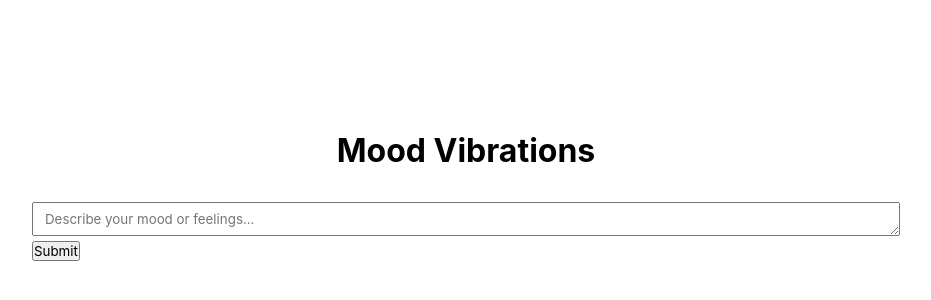
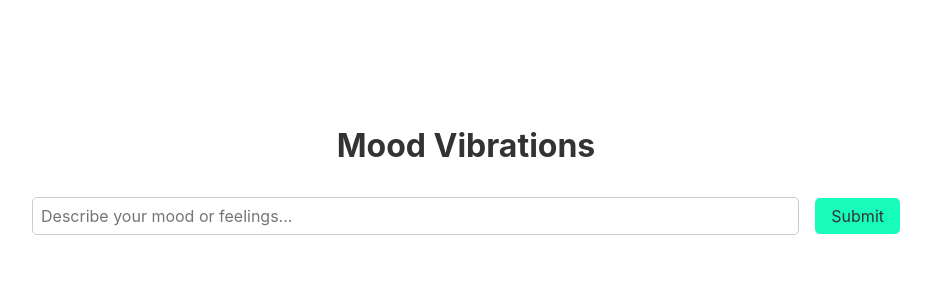
Before and after one commit to agviray/mood-vibrations, a React (Vite) app in the folder client/: page / in a window 1280 px wide. Shown: the part 204-504 px from the top of the page, without its empty margins (174-1105 px from the left). Built offline with nearby package versions, Linux system fonts and the light colour scheme.

Commit message:
create initial styles for UserTextForm

```diff
--- a/client/src/components/UserTextForm.jsx
+++ b/client/src/components/UserTextForm.jsx
@@ -1,6 +1,7 @@
 import { useState } from 'react';
 import PropTypes from 'prop-types';
 import axios from 'axios';
+import { StyledUserTextForm } from './styles/StyledUserTextForm.styled';
 
 const UserInputForm = ({ onAiResponseChange }) => {
   const [userText, setUserText] = useState('');
@@ -28,16 +29,17 @@ const UserInputForm = ({ onAiResponseChange }) => {
 
   return (
     <>
-      <form onSubmit={handleSubmit}>
+      <StyledUserTextForm onSubmit={handleSubmit}>
         <textarea
           value={userText}
           onChange={(event) => setUserText(event.target.value)}
           placeholder="Describe your mood or feelings..."
           rows={1}
           cols={30}
+          maxLength={100}
         ></textarea>
         <button type="submit">Submit</button>
-      </form>
+      </StyledUserTextForm>
     </>
   );
 };
--- /dev/null
+++ b/client/src/components/styles/StyledUserTextForm.styled.jsx
@@ -0,0 +1,33 @@
+import styled from 'styled-components';
+
+export const StyledUserTextForm = styled.form`
+  display: flex;
+  justify-content: center;
+  align-items: center;
+  padding-bottom: 2rem;
+  gap: 1rem;
+
+  & textarea {
+    width: 100%;
+    padding: 0.5rem;
+    font-size: 1rem;
+    border-radius: 5px;
+    border: 1px solid #cccccc;
+    outline: none;
+    resize: none;
+  }
+
+  & button {
+    padding: 0.5rem 1rem;
+    border-radius: 5px;
+    border: none;
+    background-color: #18fcbb;
+    color: #333333;
+    cursor: pointer;
+    font-size: 1rem;
+
+    &:hover {
+      background-color: #13d79f;
+    }
+  }
+`;
--- a/client/src/index.css
+++ b/client/src/index.css
@@ -8,11 +8,5 @@
 body {
   min-width: 350px;
   margin: 0 auto;
+  color: #333333;
 }
-
-textarea {
-  padding: 0.5rem 0.75rem;
-  width: 100%;
-  resize: vertical;
-  outline: none;
-}
```
